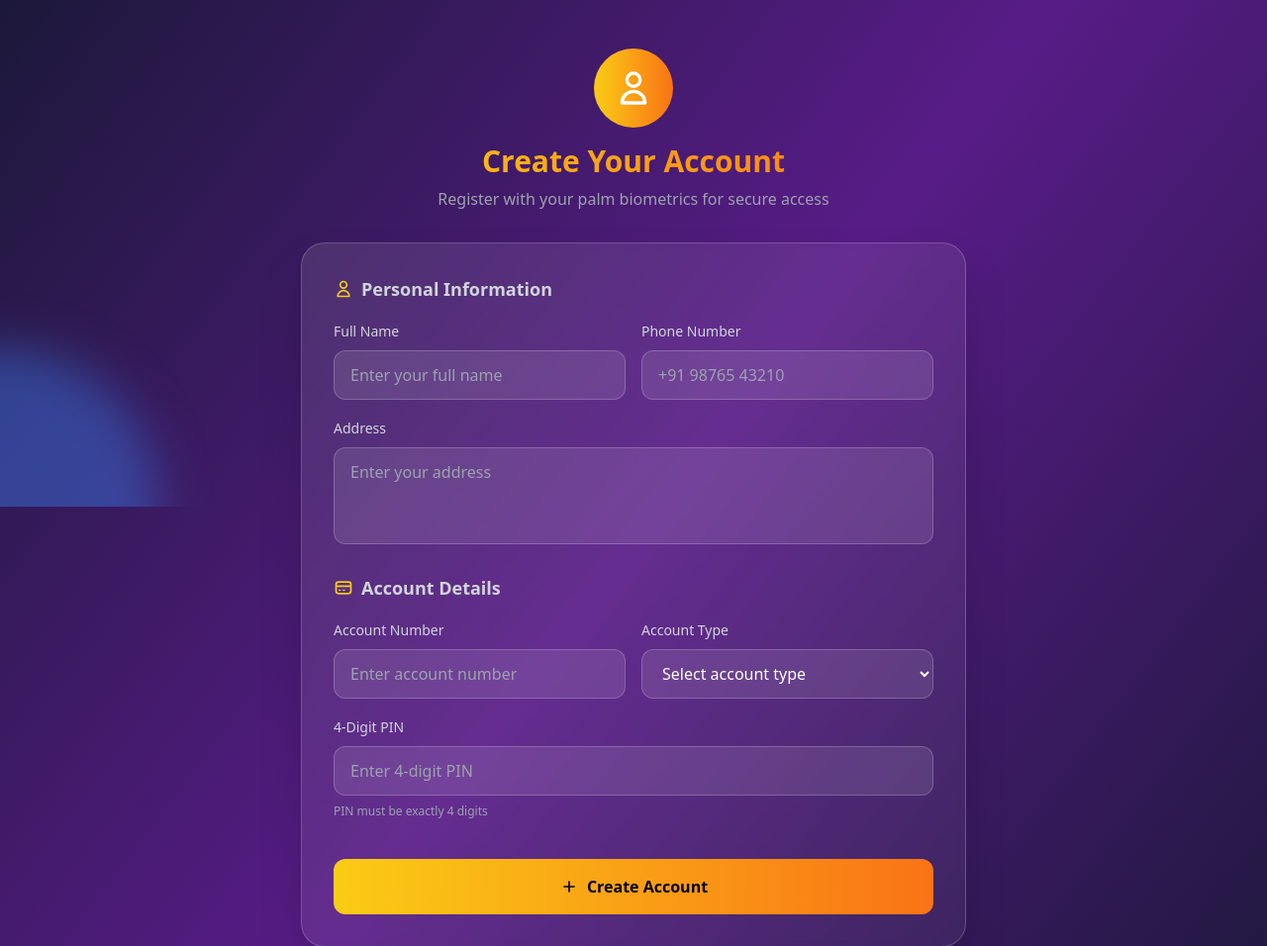
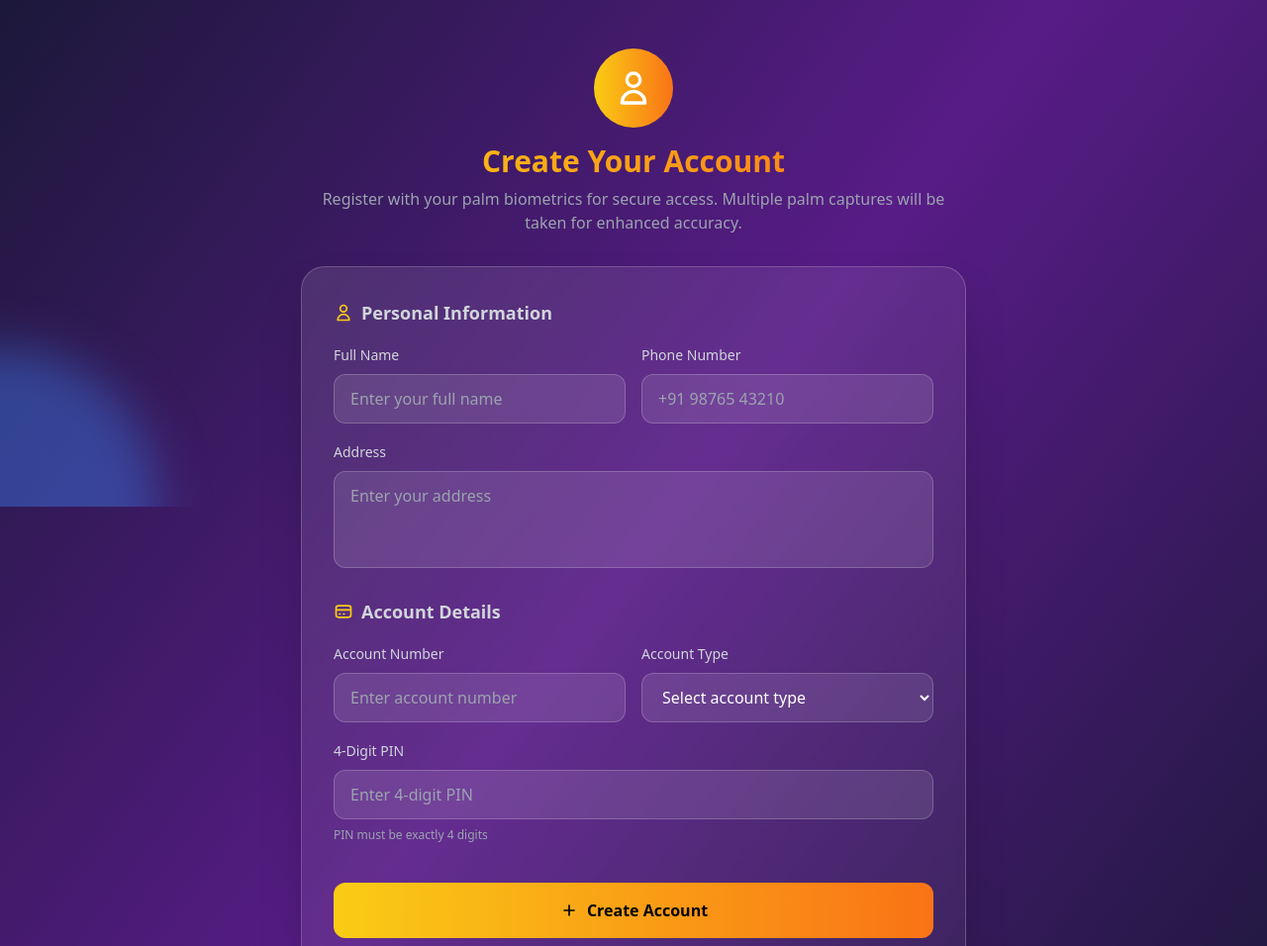
Before and after one commit to 2004preet/PalmPay-main, a Flask app: page /register in a window 1280 px wide. Shown: the part 288-1244 px from the top of the page at 99% size. Run offline with Flask 3, Linux system fonts and the light colour scheme; some libraries are stand-ins or nearby versions.

Commit message:
Improve palm recognition accuracy with multiple capture attempts during registration
- Modified registration to capture 3 palm images instead of 1
- Average features from multiple captures for more robust authentication
- Updated UI and documentation to reflect multiple captures
- Enhanced accuracy by capturing palm from different angles/positions

```diff
--- a/app.py
+++ b/app.py
@@ -313,6 +313,31 @@ def capture_palm_image():
 
     return hand_image
 
+def capture_multiple_palm_images(num_captures=3):
+    """Capture multiple palm images for better feature extraction"""
+    images = []
+    print(f"Capturing {num_captures} palm images for registration...")
+
+    for i in range(num_captures):
+        print(f"\n--- Capture {i+1}/{num_captures} ---")
+        print("Please position your palm and hold steady...")
+        image = capture_palm_image()
+        if image is not None:
+            images.append(image)
+            print(f"✅ Capture {i+1} successful")
+            if i < num_captures - 1:
+                print("Please adjust your palm position slightly for the next capture...")
+                time.sleep(1)  # Brief pause between captures
+        else:
+            print(f"❌ Capture {i+1} failed")
+
+    if len(images) == 0:
+        return None
+    elif len(images) < num_captures:
+        print(f"Warning: Only captured {len(images)} out of {num_captures} images")
+
+    return images
+
 def verify_palm_authentication(account_number, new_palm_image):
     """Verify palm authentication for a user"""
     user = get_user(account_number)
@@ -379,11 +404,11 @@ def register():
     if errors:
         return render_template("register.html", message=" ".join(errors))
 
-    # Use the capture_palm_image function for consistency
-    hand_image = capture_palm_image()
+    # Capture multiple palm images for better accuracy
+    hand_images = capture_multiple_palm_images(num_captures=3)
 
-    if hand_image is None:
-        error_msg = "Hand image not captured. "
+    if hand_images is None or len(hand_images) == 0:
+        error_msg = "Hand images not captured. "
         error_msg += "Possible issues: "
         error_msg += "1) Camera permissions not granted (System Preferences → Security & Privacy → Camera), "
         error_msg += "2) Camera is being used by another app, "
@@ -391,10 +416,22 @@ def register():
         error_msg += "Please check your camera settings and try again."
         return render_template("register.html", message=error_msg)
 
-    # Extract palm features for future authentication
+    # Extract palm features from all images and average them
     try:
-        palm_features = palm_recognizer.extract_features(hand_image)
+        feature_list = []
+        for img in hand_images:
+            features = palm_recognizer.extract_features(img)
+            feature_list.append(features)
+
+        # Average the features for more robust representation
+        palm_features = np.mean(feature_list, axis=0)
+        # Re-normalize after averaging
+        palm_features = palm_features / np.linalg.norm(palm_features)
         palm_features_bytes = palm_features.tobytes()
+
+        # Store the first image as representative
+        hand_image = hand_images[0]
+
     except Exception as e:
         return render_template("register.html", message=f"Error extracting palm features: {str(e)}")
 
@@ -428,9 +465,9 @@ def register():
                 thread = threading.Thread(target=retrain_model_background)
                 thread.daemon = True
                 thread.start()
-                success_message = "Registration successful! Palm features extracted and stored. Model is being automatically retrained in the background for improved accuracy."
+                success_message = f"Registration successful! {len(hand_images)} palm images captured and features averaged for enhanced accuracy. Model is being automatically retrained in the background."
             else:
-                success_message = "Registration successful! Palm features extracted and stored."
+                success_message = f"Registration successful! {len(hand_images)} palm images captured and features averaged for enhanced accuracy."
         else:
             success_message = "Registration successful! Palm features extracted and stored."
 
--- a/templates/register.html
+++ b/templates/register.html
@@ -9,7 +9,7 @@
       </svg>
     </div>
     <h2 class="text-3xl font-bold mb-2 bg-gradient-to-r from-yellow-400 to-orange-500 bg-clip-text text-transparent">Create Your Account</h2>
-    <p class="text-gray-400">Register with your palm biometrics for secure access</p>
+    <p class="text-gray-400">Register with your palm biometrics for secure access. Multiple palm captures will be taken for enhanced accuracy.</p>
   </div>
 
   <!-- Registration Form -->
```
Also changed, not shown: HOW_TO_USE.md (+12 -11 lines).
